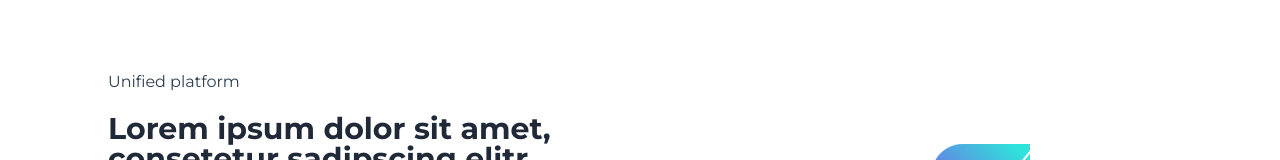
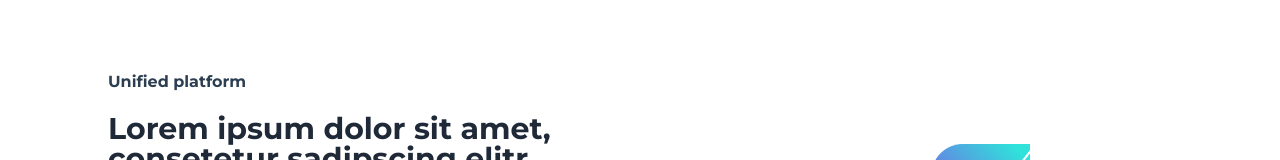
Before and after one commit to MahaaAlzahrani/takamol-hub-spa, a Vue app: page / in a window 1280 px wide. Shown: the part 1748-1908 px from the top of the page. Built offline with nearby package versions, Linux system fonts and the light colour scheme.

Commit message:
Add font-bold for small heading

```diff
--- a/src/components/home/UnifiedPlatform.vue
+++ b/src/components/home/UnifiedPlatform.vue
@@ -3,7 +3,7 @@
 		<div class="container px-5 py-12 mx-auto">
 			<div class="flex flex-wrap items-center">
 				<div class="w-5/6 sm:w-1/2 p-6">
-					<h2 class="w-full small-heading w400 text-left">Unified platform</h2>
+					<h2 class="w-full small-heading w400 font-bold  text-left">Unified platform</h2>
 					<div class="w-full mb-4">
 						<div class="h-1 underline_header w-20 my-0 py-0"></div>
 					</div>
```
